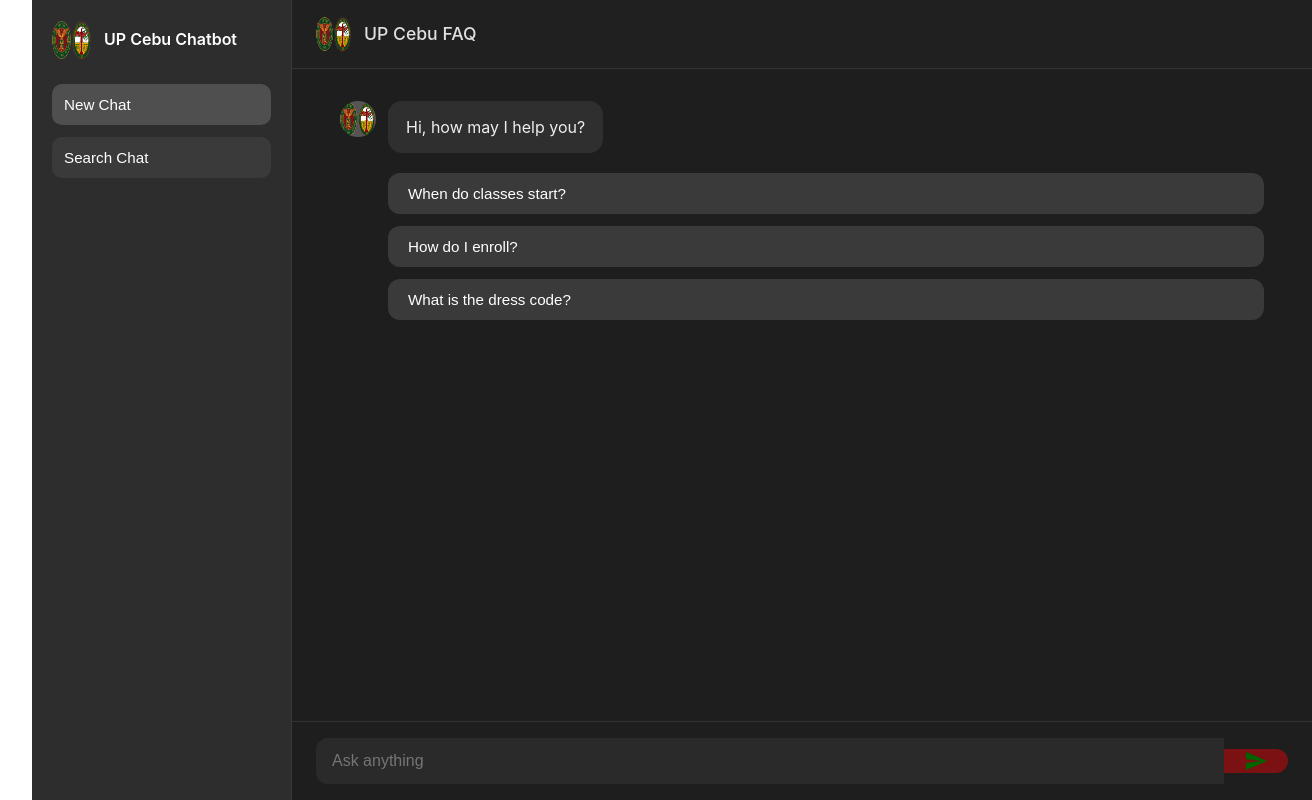
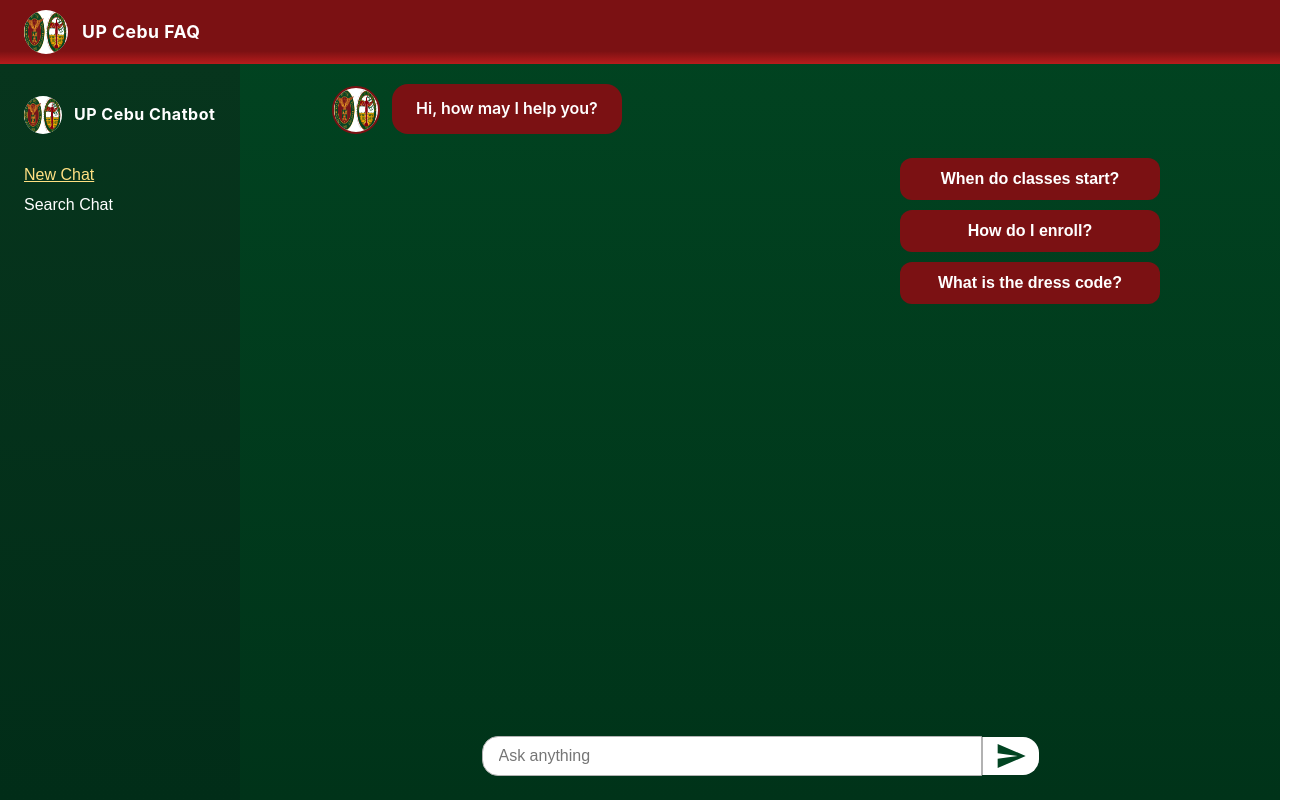
Before and after one commit to ndb3llo/CMSC126-FinalExam, a Vue app in the folder Frontend/: page /chat in a window 1280 px wide. Shown: the whole page, 1312 px wide, since content can reach past the window. Built offline with nearby package versions, Linux system fonts and the light colour scheme.

Commit message:
[angel] chatbot frontend initial

```diff
--- a/Frontend/src/assets/main.css
+++ b/Frontend/src/assets/main.css
@@ -18,7 +18,6 @@
 .layout-default {
   max-width: 1280px;
   margin: 0 auto;
-  padding: 2rem;
 }
 
 .layout-full {
@@ -44,6 +43,5 @@
   #app {
     display: grid;
     grid-template-columns: 1fr 1fr;
-    padding: 0 2rem;
   }
 }
--- a/Frontend/src/components/Chatbot.vue
+++ b/Frontend/src/components/Chatbot.vue
@@ -1,55 +1,57 @@
 <template>
   <div class="main-layout">
-    <!-- Sidebar -->
+    <header class="main-header">
+      <img src="/uplogo.png" alt="UP Cebu Logo" class="header-logo" />
+      <span class="header-title">UP Cebu FAQ</span>
+    </header>
     <aside class="sidebar">
       <div class="sidebar-header">
         <img src="/uplogo.png" alt="UP Cebu Logo" class="sidebar-logo" />
-        <span class="sidebar-title">UP Cebu Chatbot</span>
+        <span class="sidebar-appname">UP Cebu Chatbot</span>
       </div>
       <nav class="sidebar-nav">
-        <button class="sidebar-btn active">New Chat</button>
+        <button class="sidebar-btn active" @click="startNewChat">New Chat</button>
         <button class="sidebar-btn">Search Chat</button>
       </nav>
     </aside>
-
     <div class="chat-area">
-      <header class="chat-header">
-        <img src="/uplogo.png" alt="UP Cebu Logo" class="header-logo" />
-        <span class="header-title">UP Cebu FAQ</span>
-      </header>
-
       <div class="chat-body">
-        <div class="message-row bot-row">
+        <div class="message-container">
+          <!-- Initial bot message -->
+          <div class="message-row bot-row" v-if="messages.length === 0">
             <img src="/uplogo.png" class="avatar bot-avatar" />
             <div class="bubble bot-bubble">
               Hi, how may I help you?
             </div>
           </div>
 
-        <div v-if="!userMessage" class="quick-options">
-          <button @click="sendMessage('When do classes start?')">When do classes start?</button>
-          <button @click="sendMessage('How do I enroll?')">How do I enroll?</button>
-          <button @click="sendMessage('What is the dress code?')">What is the dress code?</button>
+          <!-- Quick options only show when no messages yet -->
+          <div v-if="messages.length === 0" class="quick-options">
+            <button @click="sendQuickMessage('When do classes start?')">When do classes start?</button>
+            <button @click="sendQuickMessage('How do I enroll?')">How do I enroll?</button>
+            <button @click="sendQuickMessage('What is the dress code?')">What is the dress code?</button>
           </div>
 
-        <div v-if="userMessage" class="message-row user-row">
-          <div class="bubble user-bubble">{{ userMessage }}</div>
+          <!-- Display all messages -->
+          <div v-for="(message, index) in messages" :key="index" class="message-row" :class="message.sender === 'user' ? 'user-row' : 'bot-row'">
+            <template v-if="message.sender === 'bot'">
+              <img src="/uplogo.png" class="avatar bot-avatar" />
+              <div class="bubble bot-bubble">{{ message.text }}</div>
+            </template>
+            <template v-else>
+              <div class="bubble user-bubble">{{ message.text }}</div>
               <div class="avatar user-avatar">
                 <span class="user-icon">👤</span>
               </div>
-        </div>
-
-        <div v-if="botReply" class="message-row bot-row">
-          <img src="/uplogo.png" class="avatar bot-avatar" />
-          <div class="bubble bot-bubble">{{ botReply }}</div>
+            </template>
           </div>
         </div>
-
+      </div>
       <div class="chat-input">
-        <input v-model="input" @keyup.enter="sendMessage(input)" placeholder="Ask anything" />
-        <button @click="sendMessage(input)">
-          <svg width="24" height="24" fill="none" viewBox="0 0 24 24">
-            <path d="M2 21L23 12L2 3V10L17 12L2 14V21Z" fill="#006400"/>
+        <input v-model="input" @keyup.enter="sendMessage" placeholder="Ask anything" />
+        <button @click="sendMessage">
+          <svg width="32" height="32" fill="none" viewBox="0 0 24 24">
+            <path d="M2 21L23 12L2 3V10L17 12L2 14V21Z" fill="#014421"/>
           </svg>
         </button>
       </div>
@@ -62,18 +64,41 @@
   data() {
     return {
       input: '',
-      userMessage: '',
-      botReply: ''
+      messages: [],
+      searchQuery: ''
     }
   },
   methods: {
-    sendMessage(msg) {
-      if (!msg.trim()) return;
-      this.userMessage = msg
-      this.input = ''
-      // Simulated response
-      if (msg.toLowerCase().includes("enroll")) {
-        this.botReply = `According to the Academic Calendar for A.Y. 2025 - 2026, enrollment starts June 17 - June 21, 2025.
+    startNewChat() {
+      this.messages = [];
+    },
+    sendQuickMessage(msg) {
+      this.input = msg;
+      this.sendMessage();
+    },
+    sendMessage() {
+      const userMessage = this.input.trim();
+      if (!userMessage) return;
+
+      // Add user message to chat
+      this.messages.push({
+        sender: 'user',
+        text: userMessage
+      });
+
+      // Clear input
+      this.input = '';
+
+      // Simulate bot thinking
+      setTimeout(() => {
+        this.getBotReply(userMessage);
+      }, 500);
+    },
+    getBotReply(userMessage) {
+      let botReply = '';
+
+      if (userMessage.toLowerCase().includes("enroll")) {
+        botReply = `According to the Academic Calendar for A.Y. 2025 - 2026, enrollment starts June 17 - June 21, 2025.
 
         For enrolling students, you may refer to the following dates:
 
@@ -83,230 +108,277 @@
         June 20, 2025 - Incoming first year students
         June 21, 2025 - All year levels
 
-Bring all necessary documents such as your School ID, Form 137, etc.`
-      } else if (msg.toLowerCase().includes("classes start")) {
-        this.botReply = "Classes for A.Y. 2025-2026 start on August 5, 2025."
-      } else if (msg.toLowerCase().includes("dress code")) {
-        this.botReply = "UP Cebu does not have a strict dress code, but students are expected to dress appropriately and respectfully on campus."
+        Bring all necessary documents such as your School ID, Form 137, etc.`;
+      } else if (userMessage.toLowerCase().includes("classes start")) {
+        botReply = "Classes for A.Y. 2025-2026 start on August 5, 2025.";
+      } else if (userMessage.toLowerCase().includes("dress code")) {
+        botReply = "UP Cebu does not have a strict dress code, but students are expected to dress appropriately and respectfully on campus.";
       } else {
-        this.botReply = "I'm sorry, I can only help with enrollment, class schedules, and dress code for now."
+        botReply = "I'm sorry, I can only help with enrollment, class schedules, and dress code for now.";
       }
+
+      // Add bot reply to chat
+      this.messages.push({
+        sender: 'bot',
+        text: botReply
+      });
+
+      // Scroll to bottom after new message
+      this.$nextTick(() => {
+        const chatBody = document.querySelector('.chat-body');
+        chatBody.scrollTop = chatBody.scrollHeight;
+      });
     }
   }
 }
 </script>
 
 <style scoped>
-/* Base Layout */
 .main-layout {
   display: flex;
   height: 100vh;
-  background: #1e1e1e;
-  font-family: 'Inter', sans-serif;
-  color: #e0e0e0;
+  background: linear-gradient(180deg, #014421 0%, #003319 100%);
+  font-family: 'Inter', Arial, sans-serif;
 }
-
-/* Sidebar */
+.main-header {
+  position: fixed;
+  top: 0;
+  left: 0;
+  width: 100vw;
+  height: 64px;
+  background: linear-gradient(180deg, #7b1113 80%, #b71c1c 100%);
+  color: #fff;
+  display: flex;
+  align-items: center;
+  z-index: 10;
+  padding-left: 24px;
+  gap: 14px;
+  box-sizing: border-box;
+}
+.header-logo {
+  width: 44px;
+  height: 44px;
+  border-radius: 50%;
+  background: #fff;
+}
+.header-title {
+  font-size: 1.1rem;
+  font-weight: bold;
+  letter-spacing: 0.5px;
+}
 .sidebar {
-  width: 260px;
-  background: #2d2d2d;
+  position: fixed;
+  top: 64px;
+  left: 0;
+  width: 240px;
+  height: calc(100vh - 64px);
+  background: linear-gradient(180deg, #07351d 0%, #012d18 100%);
+  color: #fff;
   display: flex;
   flex-direction: column;
-  padding: 20px;
-  border-right: 1px solid #3a3a3a;
+  padding-top: 32px;
+  z-index: 5;
 }
-
 .sidebar-header {
   display: flex;
   align-items: center;
   gap: 12px;
-  margin-bottom: 24px;
+  padding-left: 24px;
+  margin-bottom: 32px;
 }
-
 .sidebar-logo {
-  width: 40px;
-  height: 40px;
-  border-radius: 8px;
+  width: 38px;
+  height: 38px;
+  border-radius: 50%;
+  background: #fff;
 }
-
-.sidebar-title {
+.sidebar-appname {
   font-size: 1rem;
-  font-weight: 600;
-  color: #fff;
+  font-weight: bold;
+  letter-spacing: 0.5px;
 }
-
 .sidebar-nav {
   display: flex;
   flex-direction: column;
   gap: 12px;
+  padding-left: 24px;
 }
-
 .sidebar-btn {
-  background: #3a3a3a;
+  background: none;
+  border: none;
   color: #fff;
-  border: none;
-  padding: 12px;
-  border-radius: 10px;
-  font-size: 0.95rem;
+  font-size: 1rem;
+  text-align: left;
+  padding: 0;
+  font-weight: 500;
   cursor: pointer;
-  text-align: left;
-  transition: background 0.2s;
+  border-radius: 6px;
+  transition: background 0.2s, color 0.2s;
 }
-
-.sidebar-btn:hover,
-.sidebar-btn.active {
-  background: #4f4f4f;
+.sidebar-btn.active,
+.sidebar-btn:hover {
+  text-decoration: underline;
+  color: #ffe082;
 }
-
-/* Chat Area */
 .chat-area {
+  margin-left: 240px;
+  margin-top: 64px;
   flex: 1;
   display: flex;
   flex-direction: column;
+  height: calc(100vh - 64px);
+  background: none;
+  position: relative;
 }
-
-/* Header */
-.chat-header {
+.chat-body {
+  flex: 1;
+  overflow-y: auto;
+  padding: 20px 0 20px 0;
+  position: relative;
+}
+.message-container {
+  width: 100%;
+  display: flex;
+  flex-direction: column;
+  justify-content: flex-end;
+  min-height: min-content;
+  padding-bottom: 20px;
+}
+.message-row {
+  display: flex;
+  align-items: flex-end;
+  margin-bottom: 24px;
+  max-width: 70%;
+}
+.bot-row {
+  flex-direction: row;
+  margin-left: 80px;
+}
+.user-row {
+  flex-direction: row;
+  align-self: flex-end;
+  margin-right: 80px;
+  align-items: center;
+  gap: 18px;
+}
+.avatar {
+  width: 48px;
+  height: 48px;
+  border-radius: 50%;
+  margin: 0 12px;
+  background: #fff;
   display: flex;
   align-items: center;
-  padding: 16px 24px;
-  background: #202020;
-  border-bottom: 1px solid #333;
+  justify-content: center;
 }
-
-.header-logo {
-  width: 36px;
-  height: 36px;
-  border-radius: 6px;
-  margin-right: 12px;
+.bot-avatar {
+  border: 2px solid #7b1113;
 }
-
-.header-title {
-  font-size: 1.1rem;
-  font-weight: 500;
-  color: #e0e0e0;
-}
-
-/* Chat Body */
-.chat-body {
-  flex: 1;
-  padding: 32px 48px;
-  overflow-y: auto;
-}
-
-.message-row {
-  display: flex;
-  gap: 12px;
-  margin-bottom: 18px;
-}
-
-.bot-row {
-  flex-direction: row;
-  align-items: flex-start;
-}
-
-.user-row {
-  flex-direction: row-reverse;
-  align-items: flex-start;
-}
-
-.avatar {
-  width: 36px;
-  height: 36px;
-  background: #444;
+.user-avatar {
+  background: #7b1113;
+  color: #fff;
+  font-size: 2rem;
+  width: 48px;
+  height: 48px;
   border-radius: 50%;
   display: flex;
   align-items: center;
   justify-content: center;
-  color: #fff;
-  font-size: 1.2rem;
+  margin: 0;
 }
-
-.bot-avatar {
-  background: #555;
+.user-icon {
+  font-size: 1.3rem;
 }
-
-.user-avatar {
-  background: #7b1113;
+.bubble {
+  padding: 12px 20px;
+  border-radius: 16px;
+  font-size: 1rem;
+  max-width: 340px;
+  word-break: break-word;
+  white-space: pre-wrap;
+  font-weight: 600;
+  box-shadow: none;
 }
-
-.bubble {
-  padding: 14px 18px;
-  border-radius: 14px;
-  font-size: 1rem;
-  max-width: 70%;
-  line-height: 1.5;
-  word-break: break-word;
-}
-
 .bot-bubble {
-  background: #2f2f2f;
-  color: #eee;
-}
-
-.user-bubble {
   background: #7b1113;
   color: #fff;
 }
-
-/* Quick Options */
+.user-bubble {
+  background: #fff;
+  color: #111;
+  border: 2px solid #7b1113;
+  border-radius: 20px;
+  font-weight: 700;
+  font-size: 1.1rem;
+  padding: 14px 28px;
+  margin: 0;
+  display: flex;
+  align-items: center;
+}
 .quick-options {
   display: flex;
   flex-direction: column;
-  gap: 12px;
-  margin: 20px 0 0 48px;
+  gap: 10px;
+  margin: 0 0 0 auto;
+  margin-right: 120px;
+  align-items: flex-end;
 }
-
 .quick-options button {
-  background: #3a3a3a;
+  background: #7b1113;
   color: #fff;
   border: none;
-  padding: 12px 20px;
+  padding: 12px 0;
   border-radius: 12px;
-  font-size: 0.95rem;
+  font-size: 1rem;
+  font-weight: 700;
   cursor: pointer;
+  text-align: center;
+  width: 260px;
   transition: background 0.2s;
-  text-align: left;
+  outline: none;
 }
-
-.quick-options button:hover {
-  background: #505050;
+.quick-options button:hover, .quick-options button:focus {
+  background: #b71c1c;
 }
-
-/* Chat Input */
 .chat-input {
   display: flex;
   align-items: center;
-  padding: 16px 24px;
-  border-top: 1px solid #333;
-  background: #1e1e1e;
+  justify-content: center;
+  padding: 0 0 24px 0;
+  background: none;
 }
-
 .chat-input input {
   flex: 1;
-  padding: 14px 16px;
-  background: #2a2a2a;
+  max-width: 500px;
+  min-width: 220px;
+  padding: 10px 16px;
+  border-radius: 16px 0 0 16px;
+  border: 1.5px solid #b2b2b2;
+  font-size: 1rem;
+  background: #fff;
+  color: #222;
+  outline: none;
+  transition: border 0.2s;
+}
+.chat-input input:focus {
+  border: 1.5px solid #7b1113;
+}
+.chat-input button {
+  padding: 0 12px;
+  background: #fff;
   border: none;
-  border-radius: 12px 0 0 12px;
-  color: #fff;
-  font-size: 1rem;
-  outline: none;
-}
-
-.chat-input button {
-  background: #7b1113;
-  color: #fff;
-  border: none;
-  padding: 0 20px;
-  border-radius: 0 12px 12px 0;
+  border-radius: 0 16px 16px 0;
   cursor: pointer;
   display: flex;
   align-items: center;
-  justify-content: center;
   transition: background 0.2s;
+  border-left: 1.5px solid #b2b2b2;
+  height: 38px;
 }
-
 .chat-input button:hover {
-  background: #b71c1c;
+  background: #f3f3f3;
+}
+.chat-input svg {
+  fill: #014421;
 }
 </style>
```
Lines whose indentation alone changed are shown as unchanged.
